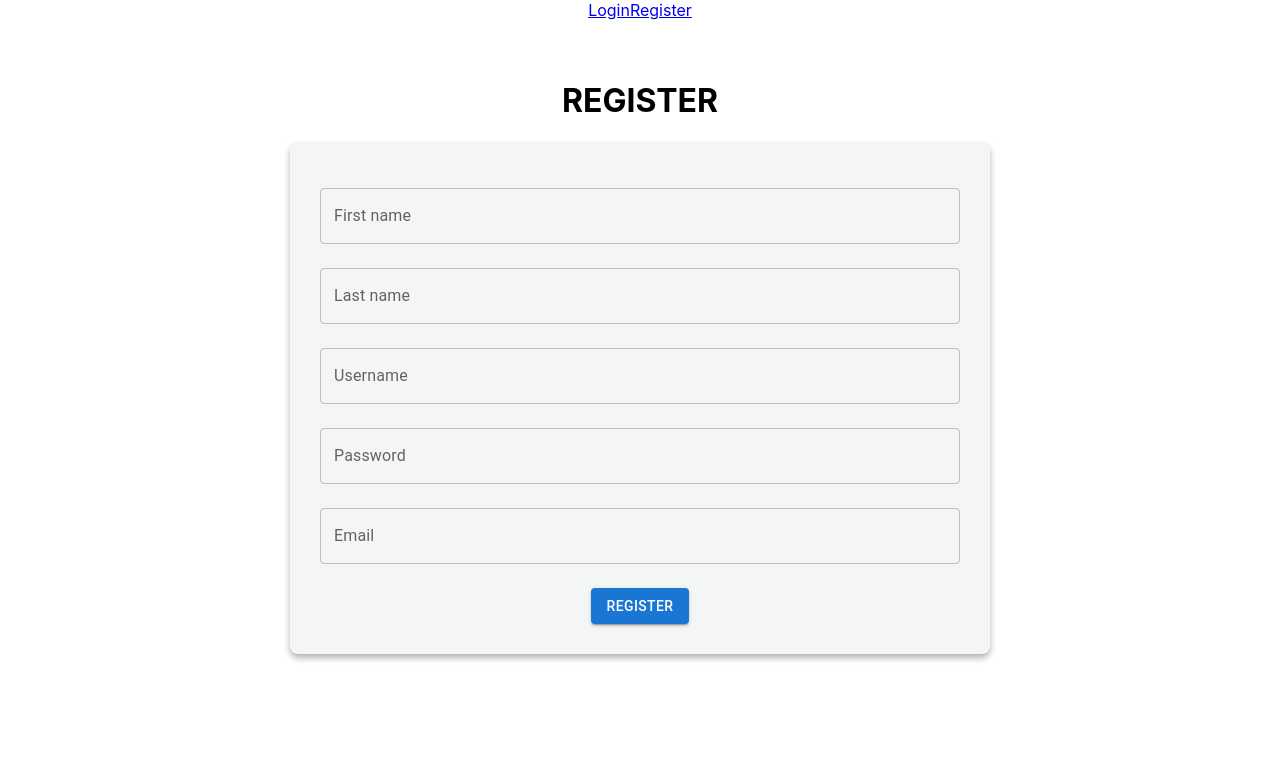
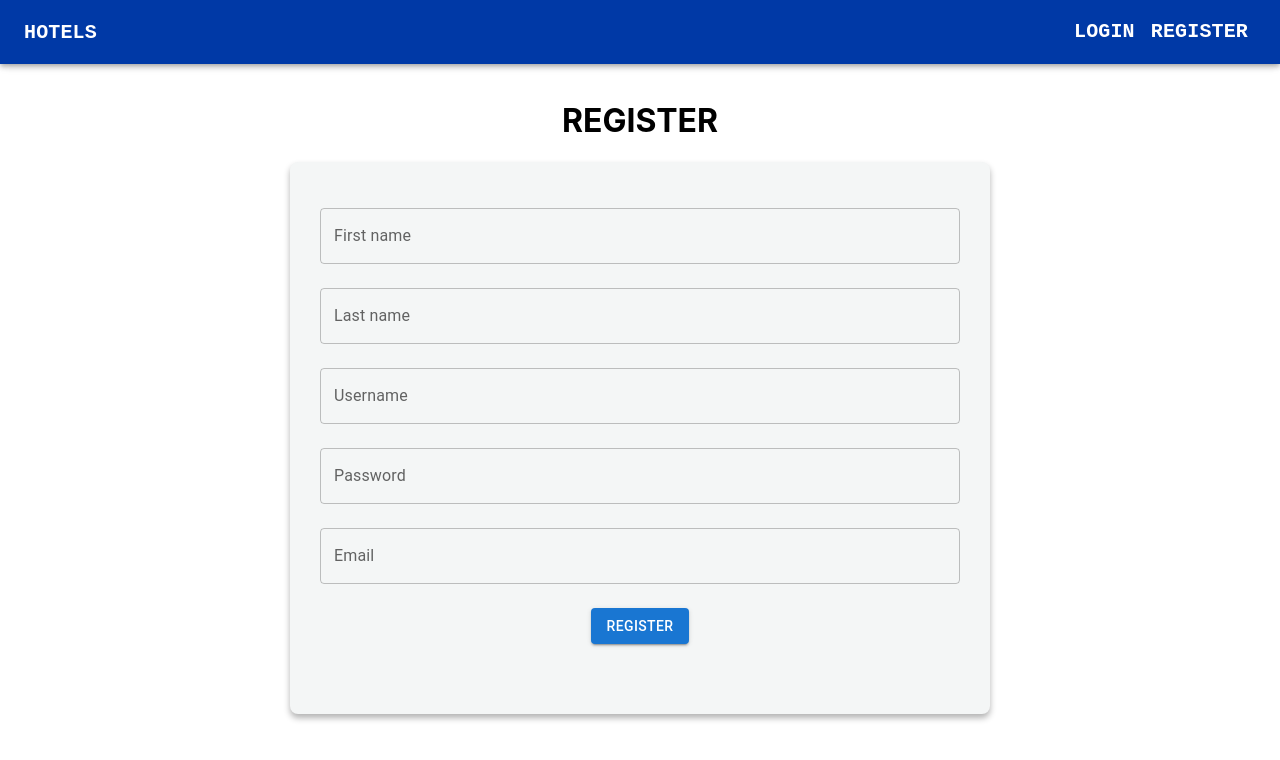
Before and after one commit to dohonglong/login_page, a React (Create React App) app in the folder frontend/: page /register in a window 1280 px wide. Shown: the top 760 px of the page. Built offline with nearby package versions, Linux system fonts and the light colour scheme.

Commit message:
Add a navigation bar

```diff
--- a/frontend/src/App.css
+++ b/frontend/src/App.css
@@ -1,5 +1,6 @@
 .App {
   text-align: center;
+  padding: 80px 0 50px 0;
 }
 
 .App-logo {
--- a/frontend/src/App.js
+++ b/frontend/src/App.js
@@ -1,54 +1,29 @@
 import { useState } from "react";
-import { Route, Routes, Navigate, Link } from "react-router-dom";
+import { Route, Routes, Navigate } from "react-router-dom";
 import "./App.css";
 import Greetings from "./components/Greetings";
 import LoginManual from "./components/LoginManual";
-import LoginGoogle from "./components/LoginGoogle";
 import Register from "./components/Register";
-import useLoginGoogle from "./custom-hooks/useLoginGoogle";
-import useLogout from "./custom-hooks/useLogout";
-import { Button } from "@mui/material";
 import HotelBooking from "./components/HotelBooking";
+import NavBar from "./components/NavBar/NavBar";
 
 const App = () => {
   const [user, setUser] = useState(null);
 
-  const handleGoogleLogin = useLoginGoogle(setUser);
-  const logout = useLogout(setUser);
-
   return (
     <div className="App">
-      {user ? (
-        <div>
-          <nav>
-            <Link to="/greetings">Greetings</Link>
-            <Link to="/hotel_booking">Hotel Booking</Link>
-          </nav>
-          <h1>WELCOME, {user.username}</h1>
-          <Button variant="contained" onClick={logout}>
-            Logout
-          </Button>
-        </div>
-      ) : (
-        <nav>
-          <Link to="/login">Login</Link>
-          <Link to="/register">Register</Link>
-          <LoginGoogle handleGoogleLogin={handleGoogleLogin} />
-        </nav>
-      )}
+      <NavBar user={user} setUser={setUser} />
 
       <Routes>
         <Route
           path="/"
-          element={
-            user ? <Navigate to="/hotel_booking" /> : <Navigate to="/login" />
-          }
+          element={user ? <Navigate to="/hotels" /> : <Navigate to="/login" />}
         />
         <Route
           path="/login"
           element={
             user ? (
-              <Navigate to="/hotel_booking" />
+              <Navigate to="/hotels" />
             ) : (
               <div>
                 <LoginManual setUser={setUser} />
@@ -58,16 +33,12 @@ const App = () => {
         />
         <Route
           path="/register"
-          element={!user ? <Register /> : <Navigate to="/hotel_booking" />}
+          element={!user ? <Register /> : <Navigate to="/hotels" />}
         />
         <Route
-          path="/hotel_booking"
+          path="/hotels"
           element={
-            user ? (
-              <HotelBooking user={user} logout={logout} />
-            ) : (
-              <Navigate to="/login" />
-            )
+            user ? <HotelBooking user={user} /> : <Navigate to="/login" />
           }
         />
         <Route
--- a/frontend/src/components/HotelBooking/BookingModal.js
+++ b/frontend/src/components/HotelBooking/BookingModal.js
@@ -38,7 +38,7 @@ const BookingModal = ({
     >
       <Box sx={modalStyle}>
         <Typography variant="h6" component="h2">
-          HOTEL BOOKING
+          HOTELS
         </Typography>
         <Typography id="modal-modal-description" sx={{ mt: 2 }}>
           Please choose your booking details below.
--- a/frontend/src/components/LoginManual.js
+++ b/frontend/src/components/LoginManual.js
@@ -1,9 +1,13 @@
 import { Button, TextField, Box } from "@mui/material";
+import LoginGoogle from "./LoginGoogle";
 import useLoginManual from "../custom-hooks/useLoginManual";
+import useLoginGoogle from "../custom-hooks/useLoginGoogle";
 
 const LoginManual = ({ setUser }) => {
   const { formLogin, handleInputLoginChange, handleManualLogin } =
     useLoginManual(setUser);
+
+  const handleGoogleLogin = useLoginGoogle(setUser);
 
   return (
     <div>
@@ -40,6 +44,7 @@ const LoginManual = ({ setUser }) => {
         >
           Login
         </Button>
+        <LoginGoogle handleGoogleLogin={handleGoogleLogin} />
       </Box>
     </div>
   );
--- /dev/null
+++ b/frontend/src/components/NavBar/NavBar.js
@@ -0,0 +1,192 @@
+import { Link } from "react-router-dom";
+import { useState } from "react";
+import {
+  AppBar,
+  Box,
+  Toolbar,
+  Typography,
+  IconButton,
+  Button,
+  Divider,
+  List,
+  ListItem,
+  ListItemButton,
+  Drawer,
+} from "@mui/material";
+import { Menu } from "@mui/icons-material";
+import useLogout from "../../custom-hooks/useLogout";
+
+const drawerWidth = 240;
+const guestMenus = [
+  { name: "Login", link: "/login" },
+  { name: "Register", link: "/register" },
+];
+const userMenus = [
+  { name: "Hotels", link: "/hotels" },
+  { name: "Greetings", link: "/greetings" },
+];
+
+const NavBar = ({ user, setUser }) => {
+  const [mobileOpen, setMobileOpen] = useState(false);
+  const logout = useLogout(setUser);
+
+  const handleDrawerToggle = () => {
+    setMobileOpen((prevState) => !prevState);
+  };
+
+  const navBarStyle = {
+    fontFamily: "monospace",
+    fontWeight: 700,
+    color: "white",
+    textDecoration: "none",
+  };
+  const menuStyle = {
+    ...navBarStyle,
+    display: "flex",
+    alignItems: "center",
+    gap: 1,
+  };
+
+  const menus = user ? userMenus : guestMenus;
+
+  const container =
+    typeof window !== "undefined" ? () => window.document.body : undefined;
+
+  /* The burger menu */
+  const drawer = (
+    <Box
+      onClick={handleDrawerToggle}
+      sx={{
+        textAlign: "center",
+        backgroundColor: "#1560bd",
+        color: "white",
+        height: "100vh",
+      }}
+    >
+      <Typography variant="h5" sx={{ margin: "12px 0" }}>
+        <Link to="/" style={navBarStyle}>
+          HOTELS
+        </Link>
+      </Typography>
+
+      <Divider sx={{ bgcolor: "white" }} />
+      <List>
+        {menus.map((menu) => (
+          <Link
+            to={`${menu.link}`}
+            key={menu.name}
+            style={{ textDecoration: "none", color: "inherit" }}
+          >
+            <ListItem disablePadding>
+              <ListItemButton>
+                <Typography
+                  variant="h6"
+                  align="center"
+                  sx={{ ...menuStyle, gap: 3 }} // Override gap as 3 instead of 1 like in the large menu
+                >
+                  {menu.name}
+                </Typography>
+              </ListItemButton>
+            </ListItem>
+          </Link>
+        ))}
+        {user && (
+          <ListItem disablePadding>
+            <ListItemButton onClick={logout}>
+              <Typography
+                variant="h6"
+                align="center"
+                sx={{ ...menuStyle, gap: 3 }}
+              >
+                Logout
+              </Typography>
+            </ListItemButton>
+          </ListItem>
+        )}
+      </List>
+    </Box>
+  );
+
+  return (
+    <Box style={{ display: "flex" }}>
+      {/* Only sx can work with display instead of style */}
+      <AppBar
+        component="nav"
+        position="fixed"
+        sx={{ backgroundColor: "#0039a6" }}
+      >
+        <Toolbar>
+          {/* The burger button */}
+          <IconButton
+            color="inherit"
+            aria-label="open drawer"
+            edge="start"
+            onClick={handleDrawerToggle}
+            sx={{ marginRight: "16px", display: { sm: "none" } }}
+          >
+            <Menu />
+          </IconButton>
+          {/* The menu bar */}
+
+          <Typography
+            variant="h6"
+            align="left"
+            component="div"
+            sx={{
+              flexGrow: 1,
+              display: {
+                xs: "none",
+                sm: "block",
+              },
+            }}
+          >
+            <Link to="/" style={navBarStyle}>
+              HOTELS
+            </Link>
+          </Typography>
+
+          <Box sx={{ display: { xs: "none", sm: "block" } }}>
+            {menus.map((menu) => (
+              <Link to={`${menu.link}`} key={menu.name}>
+                <Button sx={{ color: "#fff" }}>
+                  <Typography variant="h6" sx={menuStyle}>
+                    {menu.name}
+                  </Typography>
+                </Button>
+              </Link>
+            ))}
+            {user && (
+              <Button sx={{ color: "#fff" }} onClick={logout}>
+                <Typography variant="h6" sx={menuStyle}>
+                  Logout
+                </Typography>
+              </Button>
+            )}
+          </Box>
+        </Toolbar>
+      </AppBar>
+      <nav>
+        <Drawer
+          container={container}
+          variant="temporary"
+          open={mobileOpen}
+          onClose={handleDrawerToggle}
+          ModalProps={{
+            keepMounted: true, // Better open performance on mobile.
+          }}
+          sx={{
+            display: { xs: "block", sm: "none" },
+            "& .MuiDrawer-paper": {
+              boxSizing: "border-box",
+              width: drawerWidth,
+            },
+          }}
+        >
+          {drawer}
+        </Drawer>
+      </nav>
+    </Box>
+  );
+};
+
+export default NavBar;
--- a/frontend/src/components/Register.js
+++ b/frontend/src/components/Register.js
@@ -1,10 +1,13 @@
 import { Button, TextField, Box } from "@mui/material";
+import LoginGoogle from "./LoginGoogle";
 import useRegister from "../custom-hooks/useRegister";
+import useLoginGoogle from "../custom-hooks/useLoginGoogle";
 
-const Register = () => {
+const Register = ({ setUser }) => {
   const { formRegistration, handleInputRegistrationChange, handleRegister } =
     useRegister();
 
+  const handleGoogleLogin = useLoginGoogle(setUser);
   return (
     <div>
       <h1>REGISTER</h1>
@@ -67,6 +70,7 @@ const Register = () => {
         >
           Register
         </Button>
+        <LoginGoogle handleGoogleLogin={handleGoogleLogin} />
       </Box>
     </div>
   );
```
Also changed, not shown: 1 other file (tests, documents, lock files or other folders).
